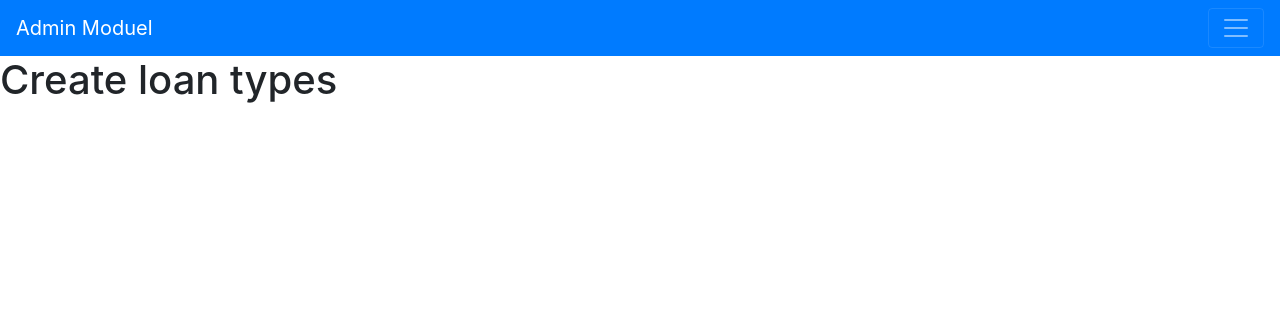
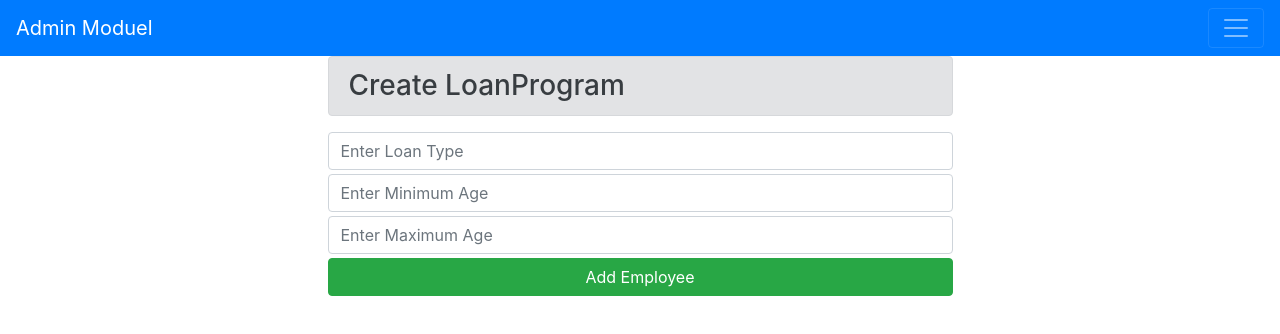
Before and after one commit to krishna0379/react-abcbankapp, a React (Create React App) app: page /create-loan-type in a window 1280 px wide. Shown: the top 334 px of the page. Built offline with nearby package versions, Linux system fonts and the light colour scheme.

Commit message:
create loan progrram

```diff
--- a/src/App.css
+++ b/src/App.css
@@ -1,3 +1,11 @@
+.first-part {
+  display: flex;
+  flex-direction: row;
+  justify-content: space-around;
+  align-items: center;
+  margin: 10px;
+}
+
 .App {
   text-align: center;
 }
--- a/src/common/AppNavBar.js
+++ b/src/common/AppNavBar.js
@@ -9,7 +9,7 @@ export function AppNavBar() {
       </Navbar.Brand>
       <Navbar.Toggle aria-controls="basic-navbar-nav" />
       <Navbar.Collapse id="basic-navbar-nav">
-        <Nav className="justify-content-end">
+        <Nav className="ml-auto">
           <Nav.Link as={Link} to="/dashboard">
             Dashboard
           </Nav.Link>
--- a/src/components/CreateLoanType.js
+++ b/src/components/CreateLoanType.js
@@ -1,7 +1,99 @@
-export function CreateLoanType(){
-    return <div>
-        <div>
-            <h1>Create loan types</h1>
+import { useState } from "react";
+import { useDispatch, useSelector } from "react-redux";
+import { useHistory } from "react-router-dom";
+import { createLoanTypeAction } from "../redux/AdminReducer";
+
+export function CreateLoanType() {
+  const dispatch = useDispatch();
+  const history = useHistory();
+  const state = useSelector((state) => state);
+  console.log(state);
+
+  const [successOperation, setSuccessOperation] = useState(false);
+  const [errorOperation, setErrorOperation] = useState(false);
+
+  const [loanType, setLoanType] = useState(state.admin.loanType);
+  const [minimumAge, setMinimumAge] = useState(state.admin.minimumAge);
+  const [maximumAge, setMaximumAge] = useState(state.admin.maximumAge);
+
+  const updateLoanType = (e) => setLoanType(e.target.value);
+  const updateMinimumAge = (e) => setMinimumAge(e.target.value);
+  const updateMaximumAge = (e) => setMaximumAge(e.target.value);
+
+  const addLoanProgram = (e) => {
+    e.preventDefault();
+    console.log(loanType, minimumAge, maximumAge);
+    //this will call the redux action..>>
+    dispatch(
+      createLoanTypeAction({
+        loanType,
+        minimumAge,
+        maximumAge,
+      })
+    );
+
+    // A1 sucess
+    setSuccessOperation(true);
+    setTimeout(() => setSuccessOperation(false), 4000);
+
+    //reset the from after fillinfg the from..
+    setLoanType("");
+    setMinimumAge("");
+    setMaximumAge("");
+  };
+  return (
+    <div>
+      <div className="row">
+        <div className="col-3 col-md-3 d-none d-md-block"></div>
+        <div className="col-12 col-md-6">
+          <h3 className="alert alert-secondary">
+            {state.admin.refloan.id
+              ? "Update LoanProgram"
+              : "Create LoanProgram"}
+          </h3>
+
+          {/** BELOW THESE TWO TAGS MUST BE CONDITIOANL */}
+          {successOperation && (
+            <div className="alert alert-success">Opeation Success</div>
+          )}
+
+          <div className="mb-1">
+            <input
+              type="text"
+              value={loanType}
+              onChange={(e) => updateLoanType(e)}
+              className="form-control"
+              placeholder="Enter Loan Type"
+            />
+          </div>
+          <div className="mb-1">
+            <input
+              type="text"
+              value={minimumAge}
+              onChange={(e) => updateMinimumAge(e)}
+              className="form-control"
+              placeholder="Enter Minimum Age"
+            />
+          </div>
+          <div className="mb-1">
+            <input
+              type="text"
+              value={maximumAge}
+              onChange={(e) => updateMaximumAge(e)}
+              className="form-control"
+              placeholder="Enter Maximum Age"
+            />
+          </div>
+
+          <input
+            type="button"
+            className="btn btn-success w-100"
+            value="Add Employee"
+            onClick={(e) => addLoanProgram(e)}
+          />
         </div>
+      </div>
+      <div className="col-3 col-md-3  d-none d-md-block"></div>
     </div>
+  );
 }
--- a/src/components/Dashboard.js
+++ b/src/components/Dashboard.js
@@ -7,12 +7,40 @@ export function Dashboard() {
   const state = useSelector((state) => state);
   console.log(state);
 
-
   return (
     <div>
       <div>
         <h1>Welcome to ABC BANK Admin Moudel </h1>
       </div>
+
+      <div>
+        <h2 className="text-center">Types of Loans</h2>
+        <div className="first-part">
+          <div>
+            <h1>home Loan </h1>
+            <p> take the loan at minimum price and enjoy the benefits</p>
+            <button className="btn btn-primary">apply</button>
+          </div>
+          <div>
+            <h1>car Loan</h1>
+            <p> take the loan at minimum price and enjoy the benefits</p>
+            <button className="btn btn-primary">apply</button>
+          </div>
+        </div>
+
+        <div className="first-part">
+          <div>
+            <h1>BusinessLoan</h1>
+            <p> take the loan at minimum price and enjoy the benefits</p>
+            <button className="btn btn-primary">apply</button>
+          </div>
+          <div>
+            <h1>Education Loan</h1>
+            <p> take the loan at minimum price and enjoy the benefits</p>
+            <button className="btn btn-primary">apply</button>
+          </div>
+        </div>
+      </div>
     </div>
   );
 }
--- a/src/components/LoanTypes.js
+++ b/src/components/LoanTypes.js
@@ -33,7 +33,7 @@ export function LoanTypes() {
             <tbody>
               {[...state.admin.list].map((item, index) => (
                 <tr key={index}>
-                  <th scope="row">{item.loanId}</th>
+                  <th scope="row">{item.Id}</th>
                   <td>{item.loanType}</td>
                   <td>{item.minimumAge}</td>
                   <td>{item.maximumAge}</td>
```
